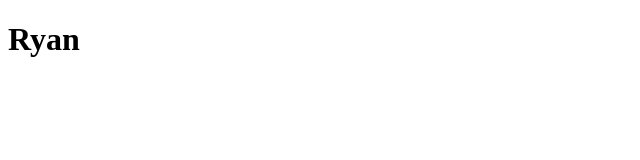
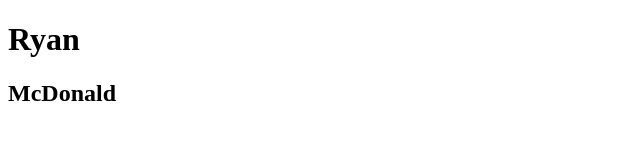
Before and after one commit to ryesung/coursera, a plain HTML site: page index.html in a window 1280 px wide. Shown: the whole page, without its empty margins (0-640 px from the left). Drawn offline with Linux system fonts and the light colour scheme.

Commit message:
change made

```diff
--- a/index.html
+++ b/index.html
@@ -8,5 +8,6 @@
 </head>
 <body>
   <h1>Ryan</h1>
+  <h2>McDonald</h2>
 </body>
 </html>
```
